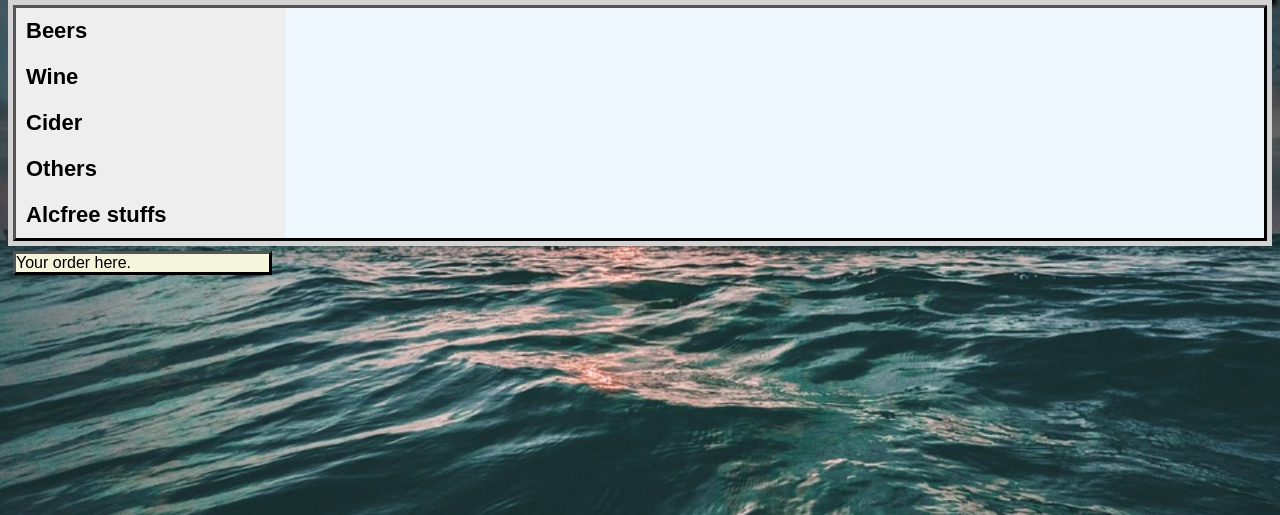
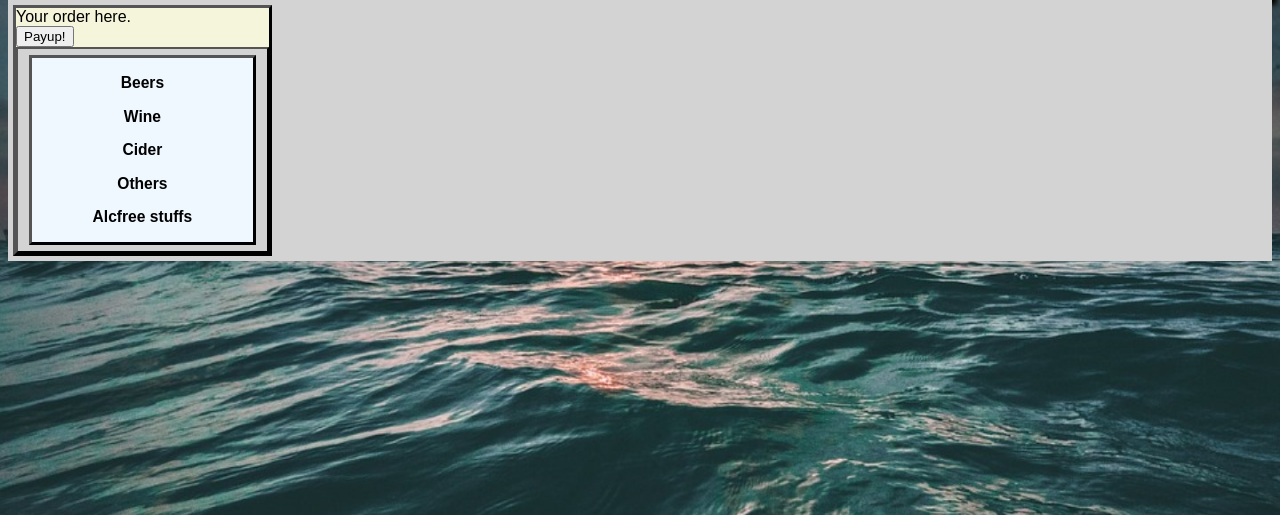
Before and after one commit to Quaryn/UIP-GRP10, a PHP site: page /menu.html in a window 1280 px wide. Shown: the part 221-736 px from the top of the page. Run offline with PHP 8.4, Linux system fonts and the light colour scheme; some libraries are stand-ins or nearby versions; some web fonts are replaced.

Commit message:
Add files via upload

```diff
--- a/document.css
+++ b/document.css
@@ -83,7 +83,7 @@ input[type="number"] {
 }
 
 .order-tab {
-  order: 2;
+  order: 1;
   background-color: beige;
   width: 20%;
   -webkit-align-items: flex-start;
@@ -95,7 +95,6 @@ input[type="number"] {
 }
 
 .order-info {
-  order: 1;
   background-color: beige;
   position: fixed;
   height: 400px;
--- a/menu.html
+++ b/menu.html
@@ -30,8 +30,18 @@
 </header>
 
 <div class="flex-container"> <!-- puts down a large container for all to see, -->
+  <div class="order-tab" ondrop="drop(event)" ondragover="allowDrop(event)">
+    Your order here.
+    <div>
+      <button type="submit" onclick="orderDrink()">Payup!</button> <!-- Send in some sort of variable with the data added to the tab, maybe keep track of the order array in the dropoff thingie -->
+      <button type="submit" onclick="backStepOrder('sv')>Undo</button>
+      <button type="submit" onclick="forwardStepOrder('sv')>Redo</button>
+    </div>
 
-<aside id="secondary" class="col-md-3 col-sm-3 flex-container-aside"><div class="order-drink"> <!-- for some reason cannot press enter -->
+  </div>
+
+<aside id="secondary" class="col-md-3 col-sm-3 flex-container-aside">
+  <div class="order-drink"> <!-- for some reason cannot press enter -->
     <div class="row">
         <!-- .widget STARTS -->
         <div class="widget">
@@ -108,11 +118,10 @@
             </div>
         </div> </div>
         <!-- .widget ENDS -->
+
     </div><div id="beerInfo" class="order-info" style="display:none"></div>
 </aside>
-  <div class="order-tab" ondrop="drop(event)" ondragover="allowDrop(event)">
-    Your order here.
-  </div>
+
 </div>
 
   <footer>
```
Also changed, not shown: index_bk.html (line endings or trailing spaces).
